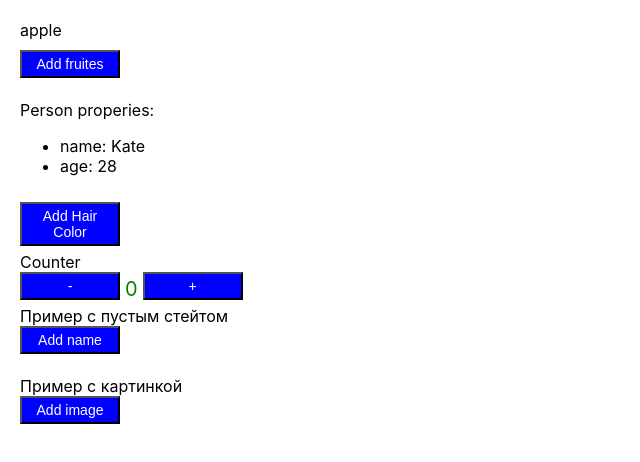
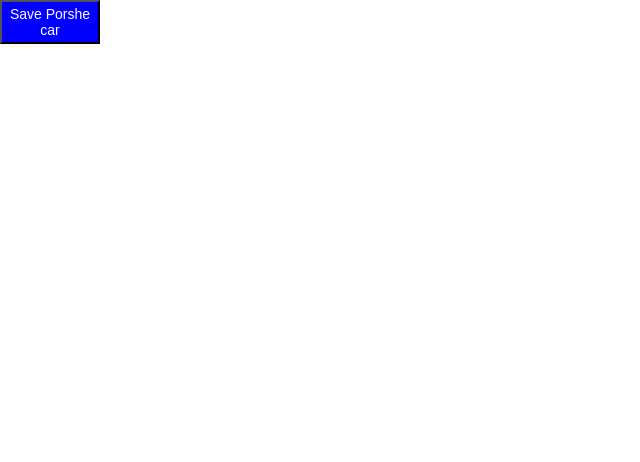
Before and after one commit to gzavertyaev-dev/react-learning, a React (Create React App) app: page / in a window 1280 px wide. Shown: the top 462 px of the page, without its empty margins (0-640 px from the left). Built offline with nearby package versions, Linux system fonts and the light colour scheme.

Commit message:
Add homework19

```diff
--- a/src/App.jsx
+++ b/src/App.jsx
@@ -1,7 +1,8 @@
 import "./App.css";
 // import Lesson18 from "./lessons/Lesson18";
-import Lesson19 from "./lessons/Lesson19";
+// import Lesson19 from "./lessons/Lesson19";
 // import HomeWork18 from "./homeworks/Homework18";
+import Homework19 from "./homeworks/Homework19";
 
 function App() {
   return (
@@ -9,9 +10,10 @@ function App() {
       {/* Использовать Lessons только во время обучения,
       когда начнем писать проект, такой структуры у нас не будет */}
       {/* <Lesson18 /> */}
-      <Lesson19 />
+      {/* <Lesson19 /> */}
       {/* All our HomeWorks */}
       {/* <HomeWork18 /> */}
+      <Homework19 />
     </div>
   );
 }
--- a/src/components/Counter/Counter.jsx
+++ b/src/components/Counter/Counter.jsx
@@ -5,9 +5,11 @@ import Button from "../Button";
 
 import "./styles.css";
 
-function Counter({ count, onPlus, onMinus }) {
+function Counter({ count, onPlus, onMinus, text }) {
+  console.log(text);
   return (
     <div className="counter-wrapper">
+      {text && <p>{text}</p>}
       <div className="button-control">
         <Button name="-" onClick={onMinus} />
       </div>
--- /dev/null
+++ b/src/homeworks/Homework19/Homework19.jsx
@@ -0,0 +1,64 @@
+import { useState } from "react";
+
+import Button from "../../components/Button";
+
+import "./styles.css";
+
+function Homework19() {
+  const [car, setCar] = useState({});
+  console.log(car);
+
+  const porscheCar = {
+    brand: "Porsche",
+    model: "911",
+    year: 2023,
+    color: "Silver",
+    price: 120000,
+    isAvailable: false,
+  };
+
+  // Создаем функцию, которая будет сохранять обьект porscheCar в наш state
+  const savePorsheCar = (car) => {
+    setCar(car);
+  };
+
+  // Создаем маасив JSX элементов(<li></li>) динамически с использованием Object.keys и метода map()
+  // Если мы хотим показать данные из обьекта на странице динамически:
+  // 1. Получаем массив ключей используя метод Object.keys(car)// ["brand", "model","year", "color", "price", "isAvailable"]
+  // 2. Далее мы делаем map() нашего созданного массива
+  // 3. carKey - это каждый из ключей в массиве, по кторому мы с помощью map() проходите по циклу
+  // 4. С помощью синтаксиса JSX мы это отображаем {carKey}: {`${car[carKey]}`}
+  const cars = Object.keys(car).map((carKey) => {
+    // Функция carContent() решает какой контент нам показывать в li
+    const carContent = () => {
+      // Когда map доходит до ключа isAvailable, проверяем это и смотрим
+      // isAvailable === true или же isAvailable === false
+      if (carKey === "isAvailable") {
+        // Тут return сработает если isAvailable === true
+        if (car[carKey]) {
+          return "Available";
+        }
+        // Тут return сработает если isAvailable === false
+        return "Unavailable";
+      }
+
+      return `${carKey}: ${car[carKey]}`;
+    };
+
+    return <li key={`porshe-car-${Math.random()}`}>{carContent()}</li>;
+  });
+
+  return (
+    <div className="homework19-wrapper">
+      <div className="button-control">
+        <Button
+          name="Save Porshe car"
+          onClick={() => savePorsheCar(porscheCar)}
+        />
+      </div>
+      <ul className="car-item-container">{cars}</ul>
+    </div>
+  );
+}
+
+export default Homework19;
--- /dev/null
+++ b/src/homeworks/Homework19/index.js
@@ -0,0 +1,3 @@
+import Homework19 from "./Homework19";
+
+export default Homework19;
--- /dev/null
+++ b/src/homeworks/Homework19/styles.css
@@ -0,0 +1,19 @@
+.homework19-wrapper {
+  display: flex;
+  flex-direction: column;
+  width: 100%;
+}
+
+.button-control {
+  width: 100px;
+  height: 40px;
+}
+
+.car-item-container {
+  margin-top: 10px;
+}
+
+.car-item {
+  font-size: 20px;
+  color: blueviolet;
+}
--- a/src/lessons/Lesson19/Lesson19.jsx
+++ b/src/lessons/Lesson19/Lesson19.jsx
@@ -85,7 +85,12 @@ function Lesson19() {
         />
       </div>
       <div>Counter</div>
-      <Counter count={count} onPlus={onPlus} onMinus={onMinus} />
+      <Counter
+        // text="Hello World"
+        count={count}
+        onPlus={onPlus}
+        onMinus={onMinus}
+      />
       <div>Пример с пустым стейтом</div>
       <div className="buttonControl">
         <Button name="Add name" onClick={() => setName("Alex")} />
```
